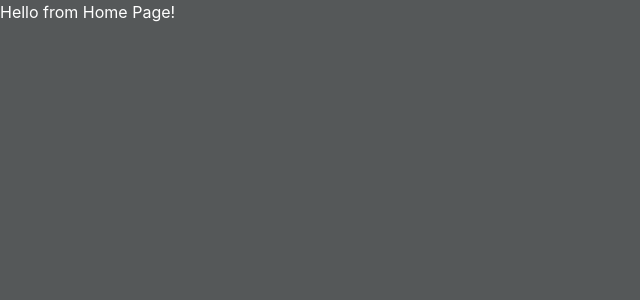
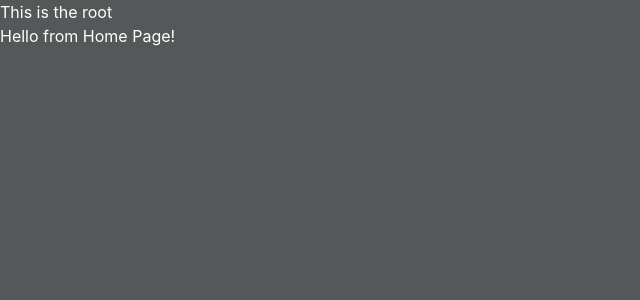
Before and after one commit to Brad-Sam25/Brad-Sam25-portfolio, a React (Vite) app in the folder Brad-Sam-portfolio/: page / in a window 1280 px wide. Shown: the top 300 px of the page, without its empty margins (0-640 px from the left). Built offline with nearby package versions, Linux system fonts and the light colour scheme.

Commit message:
Save react router addition

```diff
--- a/Brad-Sam-portfolio/package.json
+++ b/Brad-Sam-portfolio/package.json
@@ -14,7 +14,8 @@
     "@emotion/styled": "^11.10.5",
     "framer-motion": "^6.5.1",
     "react": "^18.2.0",
-    "react-dom": "^18.2.0"
+    "react-dom": "^18.2.0",
+    "react-router-dom": "^6.6.1"
   },
   "devDependencies": {
     "@types/react": "^18.0.24",
--- a/Brad-Sam-portfolio/src/App.jsx
+++ b/Brad-Sam-portfolio/src/App.jsx
@@ -1,9 +1,28 @@
+import {
+  createBrowserRouter,
+  createRoutesFromElements,
+  Route,
+  RouterProvider,
+} from "react-router-dom";
 import Home from './pages/Home/Home';
+import Projects from './pages/Projects/Projects';
+import Contact from './pages/Contact/Contact';
+import RouteLayout from './components/layouts/RouteLayout';
+
+const router = createBrowserRouter(
+  createRoutesFromElements(
+      <Route path='/' element={<RouteLayout />}>
+        <Route index element={<Home />} />
+        <Route path='/projects' element={<Projects />} />
+        <Route path='/contact' element={<Contact />} />
+      </Route>
+  )
+)
 
 function App() {
   return (
     <div className="App">
-      <Home />
+      <RouterProvider router={router} />
     </div>
   )
 }
--- /dev/null
+++ b/Brad-Sam-portfolio/src/components/layouts/RouteLayout.jsx
@@ -0,0 +1,18 @@
+import React from 'react';
+import { Box, Container } from '@chakra-ui/react';
+import { Outlet } from 'react-router-dom';
+
+const RouteLayout = () => {
+  return (
+    <>
+    <p>This is the root</p>
+      <Box pb={8}>
+        <main>
+          <Outlet />
+        </main>
+      </Box>
+    </>
+  )
+}
+
+export default RouteLayout
```
Also changed, not shown: 1 other file (tests, documents, lock files or other folders).
